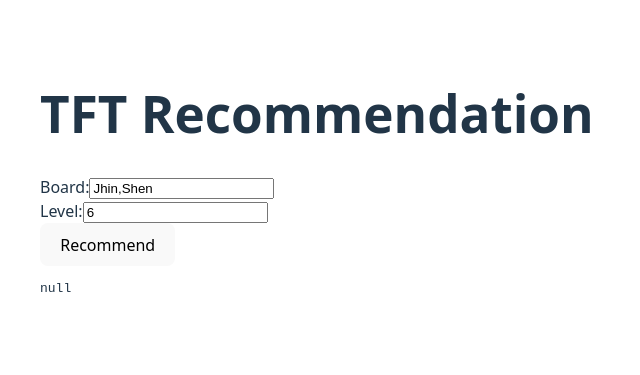
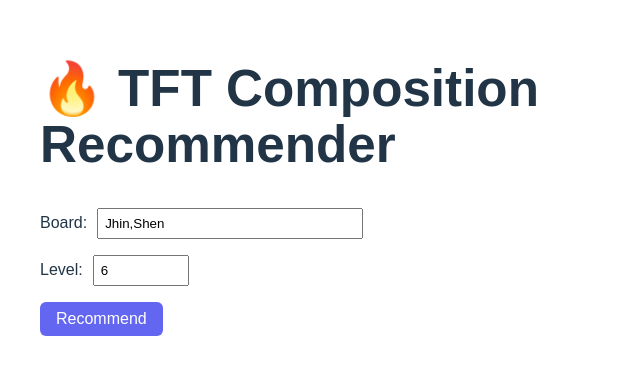
Before and after one commit to chenyiweifu108/TFTalent, a React app in the folder frontend/: page / in a window 1280 px wide. Shown: the part 219-594 px from the top of the page, without its empty margins (0-640 px from the left). Built offline with nearby package versions, Linux system fonts and the light colour scheme; the HTML template or start-up script is replaced by a standard one.

Commit message:
Update App.tsx

```diff
--- a/frontend/src/App.tsx
+++ b/frontend/src/App.tsx
@@ -1,12 +1,34 @@
 import { useState } from "react";
+
+/** Tier 颜色映射 */
+const tierColor = (tier: string) => {
+  switch (tier) {
+    case "S":
+      return "#22c55e";
+    case "A":
+      return "#3b82f6";
+    case "B":
+      return "#facc15";
+    default:
+      return "#9ca3af";
+  }
+};
 
 function App() {
   const [board, setBoard] = useState("Jhin,Shen");
   const [level, setLevel] = useState(6);
   const [result, setResult] = useState<any>(null);
+  const [loading, setLoading] = useState(false);
+  const [error, setError] = useState<string | null>(null);
 
   const fetchRecommendation = async () => {
-    const res = await fetch("https://tftalent-3.onrender.com/recommendations", {
+    try {
+      setLoading(true);
+      setError(null);
+
+      const res = await fetch(
+        "https://tftalent-3.onrender.com/recommendations",
+        {
           method: "POST",
           headers: {
             "Content-Type": "application/json",
@@ -15,36 +37,131 @@
             board: board.split(","),
             level: Number(level),
           }),
-    });
+        }
+      );
+
+      if (!res.ok) {
+        throw new Error("Failed to fetch recommendation");
+      }
 
       const data = await res.json();
       setResult(data);
+    } catch (err: any) {
+      setError("Failed to fetch recommendation. Please try again.");
+    } finally {
+      setLoading(false);
+    }
   };
 
   return (
-    <div style={{ padding: 40 }}>
-      <h1>TFT Recommendation</h1>
+    <div
+      style={{
+        padding: 40,
+        maxWidth: 700,
+        margin: "0 auto",
+        fontFamily: "Arial, sans-serif",
+      }}
+    >
+      <h1>🔥 TFT Composition Recommender</h1>
 
-      <div>
+      {/* Input Area */}
+      <div style={{ marginBottom: 16 }}>
         <label>Board:</label>
         <input
           value={board}
           onChange={(e) => setBoard(e.target.value)}
+          style={{ marginLeft: 10, padding: 6, width: 250 }}
         />
       </div>
 
-      <div>
+      <div style={{ marginBottom: 16 }}>
         <label>Level:</label>
         <input
           type="number"
           value={level}
           onChange={(e) => setLevel(Number(e.target.value))}
+          style={{ marginLeft: 10, padding: 6, width: 80 }}
         />
       </div>
 
-      <button onClick={fetchRecommendation}>Recommend</button>
+      <button
+        onClick={fetchRecommendation}
+        style={{
+          padding: "8px 16px",
+          borderRadius: 6,
+          border: "none",
+          background: "#6366f1",
+          color: "white",
+          cursor: "pointer",
+        }}
+      >
+        Recommend
+      </button>
 
-      <pre>{JSON.stringify(result, null, 2)}</pre>
+      {/* Loading */}
+      {loading && <p style={{ marginTop: 20 }}>🔄 Calculating best comp...</p>}
+
+      {/* Error */}
+      {error && (
+        <p style={{ marginTop: 20, color: "red" }}>{error}</p>
+      )}
+
+      {/* Result */}
+      {result && result.recommendations && (
+        <div style={{ marginTop: 30 }}>
+          {result.recommendations.map((rec: any, idx: number) => (
+            <div
+              key={rec.comp_id}
+              style={{
+                border: "1px solid #e5e7eb",
+                borderRadius: 12,
+                padding: 16,
+                marginBottom: 16,
+                background: "#ffffff",
+                boxShadow: "0 2px 6px rgba(0,0,0,0.05)",
+              }}
+            >
+              {/* Header */}
+              <div
+                style={{
+                  display: "flex",
+                  justifyContent: "space-between",
+                  alignItems: "center",
+                }}
+              >
+                <h3 style={{ margin: 0 }}>
+                  #{idx + 1} {rec.comp_id}
+                </h3>
+                <span
+                  style={{
+                    padding: "4px 10px",
+                    borderRadius: 8,
+                    background: tierColor(rec.tier),
+                    color: "white",
+                    fontWeight: 600,
+                  }}
+                >
+                  {rec.tier}
+                </span>
+              </div>
+
+              {/* Body */}
+              <div style={{ marginTop: 10 }}>
+                <p>
+                  <strong>Final Level:</strong> {rec.final_level}
+                </p>
+                <p>
+                  <strong>Difficulty:</strong> {rec.difficulty}
+                </p>
+                <p>
+                  <strong>Units:</strong>{" "}
+                  {rec.final_units.join(", ")}
+                </p>
+              </div>
+            </div>
+          ))}
+        </div>
+      )}
     </div>
   );
 }
```
Lines whose indentation alone changed are shown as unchanged.
